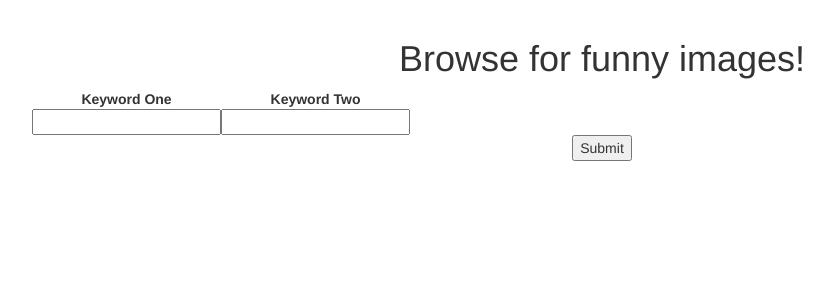
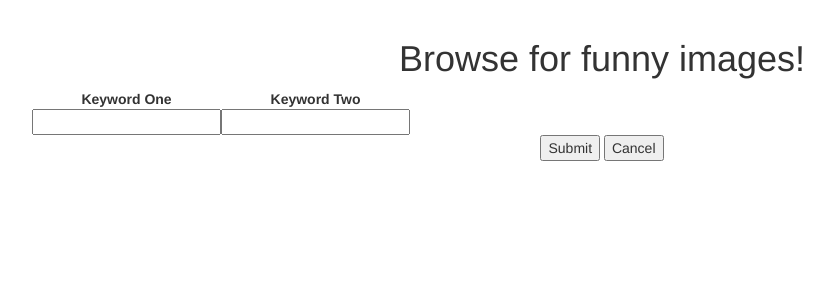
Before and after one commit to Masa13/api_project, a Flask app: template templates/search.html in a window 1280 px wide. Shown: the part 51-351 px from the top of the page, without its empty margins (38-871 px from the left). Run offline with Flask 2, Linux system fonts and the light colour scheme; the template is opened without the code that fills it, so the values that code supplies are empty; parts of the project's set-up code (start-up, migrations or seed data) failed here and were passed over.

Commit message:
Update search.html

```diff
--- a/templates/search.html
+++ b/templates/search.html
@@ -20,6 +20,7 @@
     </tr>
   </table>
   <input type="submit" name="button" value="Submit">
+  <input type="submit" name="button" value="Cancel">
   </form>
 </div>
 {% endblock %}
```
